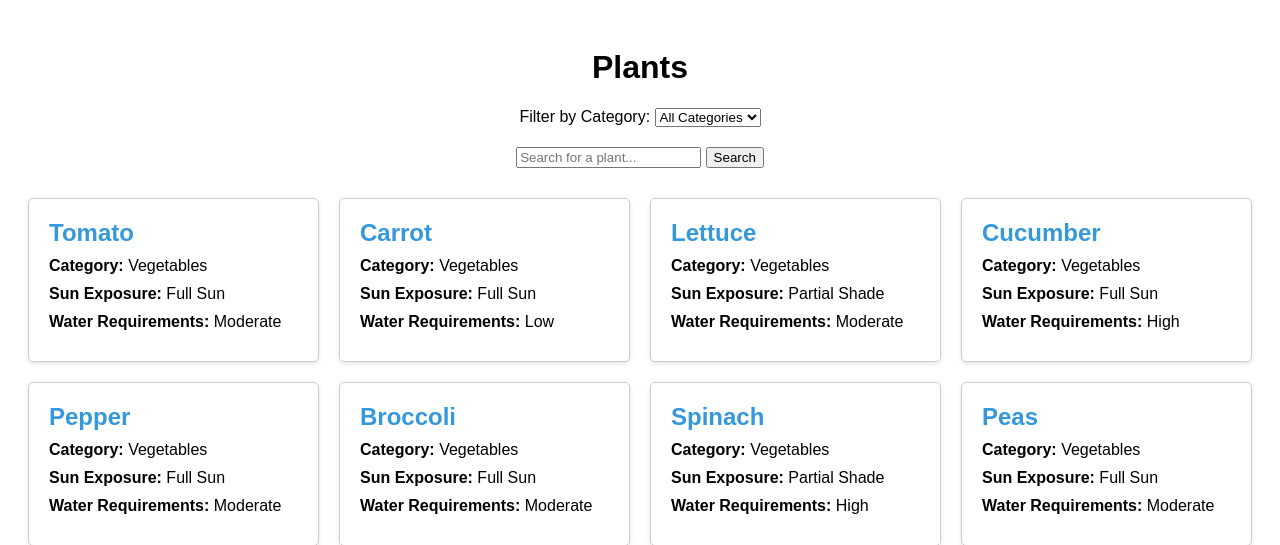
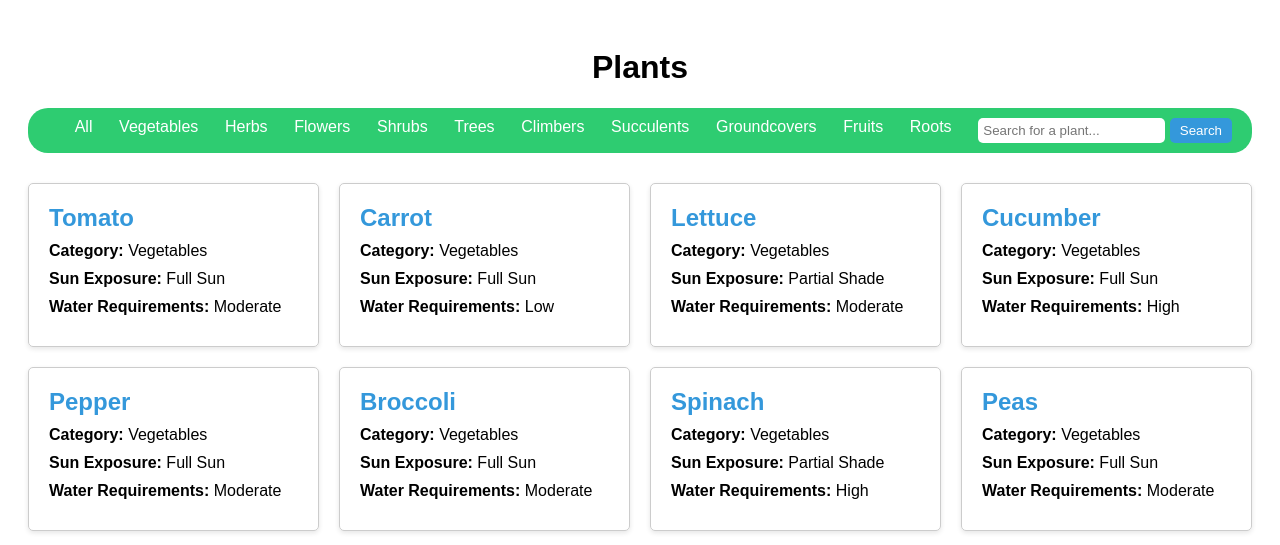
Before and after one commit to gashug/ShambaScape, a Django app: page /plants/ in a window 1280 px wide. Shown: the top 545 px of the page. Run offline with Django 5.2, Linux system fonts and the light colour scheme; data comes from the database, SQL or seed files in the repository; both versions use the stored data as it was after the commit.

Commit message:
updated plant_list functionality

```diff
--- a/plants/static/plants/css/plant_list.css
+++ b/plants/static/plants/css/plant_list.css
@@ -8,11 +8,71 @@ h1 {
     text-align: center;
 }
 
-.filter-section, .search-section {
-    margin: 20px 0;
-    text-align: center;
+/* Navigation bar styling */
+.navbar {
+    background-color: #2ecc71;
+    padding: 10px 20px;
+    color: white;
+    display: flex;
+    justify-content: space-between;
+    align-items: center;
+    border-radius: 20px;
 }
 
+.navbar-container {
+    display: flex;
+    justify-content: space-between;
+    width: 100%;
+}
+
+.navbar-logo h2 {
+    font-size: 1.5rem;
+    margin: 0;
+}
+
+.navbar-categories {
+    list-style: none;
+    display: flex;
+    justify-content: space-evenly;
+    flex-grow: 1;
+    margin: 0;
+    padding: 0;
+}
+
+.navbar-categories li {
+    display: inline;
+}
+
+.navbar-categories a {
+    color: white;
+    text-decoration: none;
+    font-size: 1rem;
+}
+
+.navbar-categories a:hover {
+    color: #27ae60;
+}
+
+.navbar-search input[type="text"] {
+    padding: 5px;
+    border-radius: 5px;
+    border: none;
+}
+
+.navbar-search button {
+    padding: 5px 10px;
+    background-color: #3498db;
+    color: white;
+    border: none;
+    border-radius: 5px;
+    cursor: pointer;
+}
+
+.navbar-search button:hover {
+    background-color: #2980b9;
+}
+
+/* Plant list styling */
 .plant-list {
     display: grid;
     grid-template-columns: repeat(auto-fill, minmax(250px, 1fr));
--- a/plants/templates/plants/plant_list.html
+++ b/plants/templates/plants/plant_list.html
@@ -10,28 +10,25 @@
 <body>
     <h1>Plants</h1>
 
-    <!-- Filter by category -->
-    <div class="filter-section">
-        <form method="GET" action="{% url 'plant_list' %}">
-            <label for="category">Filter by Category:</label>
-            <select name="category" id="category" onchange="this.form.submit()">
-                <option value="">All Categories</option>
+    <!-- Navigation Bar -->
+    <nav class="navbar">
+        <div class="navbar-container">
+            <!-- Category links -->
+            <ul class="navbar-categories">
+                <li><a href="{% url 'plant_list' %}">All</a></li>
                 {% for category in categories %}
-                    <option value="{{ category.id }}" {% if request.GET.category == category.id|stringformat:"s" %}selected{% endif %}>
-                        {{ category.name }}
-                    </option>
+                    <li><a href="?category={{ category.id }}">{{ category.name }}</a></li>
                 {% endfor %}
-            </select>
-        </form>
-    </div>
-
-    <!-- Search bar -->
-    <div class="search-section">
-        <form method="GET" action="{% url 'plant_list' %}">
-            <input type="text" name="search" placeholder="Search for a plant..." value="{{ request.GET.search }}">
-            <button type="submit">Search</button>
-        </form>
-    </div>
+            </ul>
+            <!-- Search bar in the navigation -->
+            <div class="navbar-search">
+                <form method="GET" action="{% url 'plant_list' %}">
+                    <input type="text" name="search" placeholder="Search for a plant..." value="{{ request.GET.search }}">
+                    <button type="submit">Search</button>
+                </form>
+            </div>
+        </div>
+    </nav>
 
     <!-- Plant list -->
     <div class="plant-list">
--- a/plants/views.py
+++ b/plants/views.py
@@ -1,7 +1,8 @@
 from django.shortcuts import render
 from .models import Plant, PlantCategory
+from django.db.models import Q
 
-# View to list all plants and optionally filter by category and search by name
+# View to list all plants, optionally filter by category and search by name
 def plant_list(request):
     category_id = request.GET.get('category')  # Get the selected category from the query string
     search_query = request.GET.get('search')  # Get the search query from the query string
```
Also changed, not shown: db.sqlite3.
